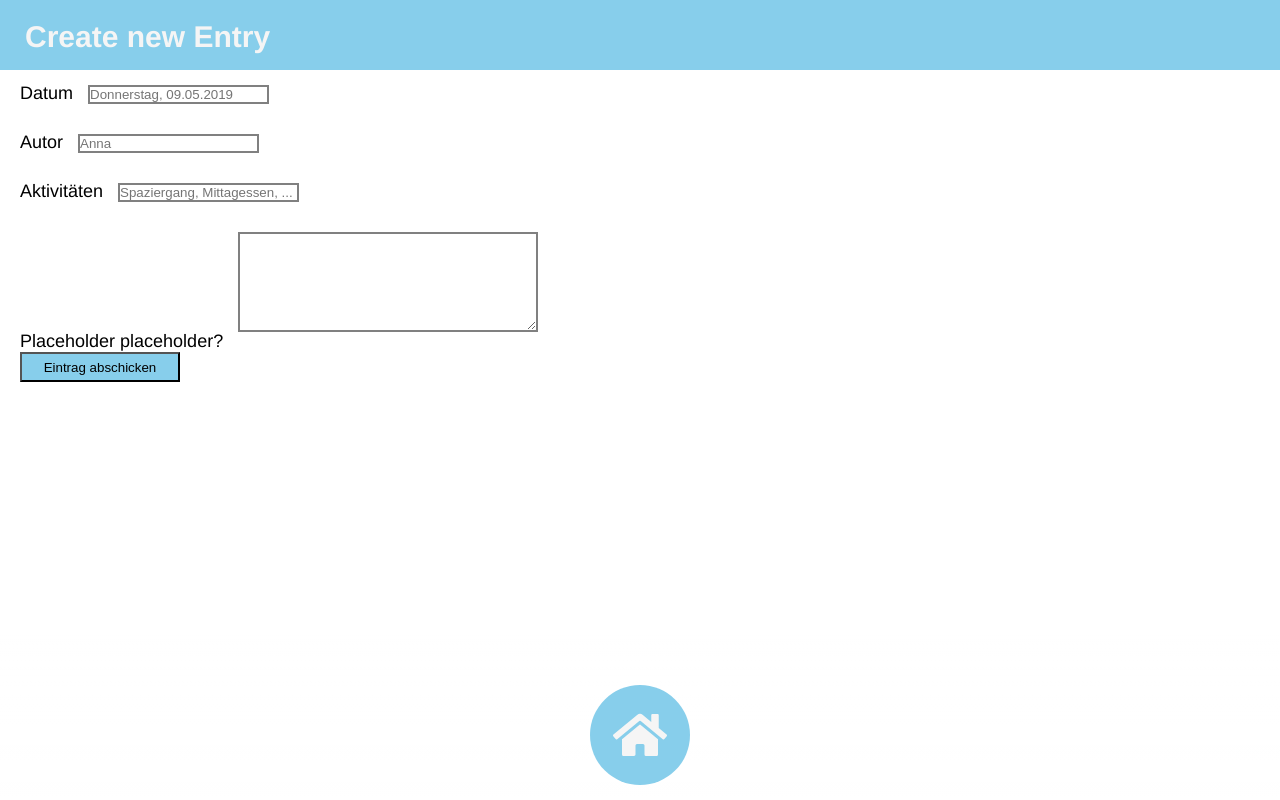
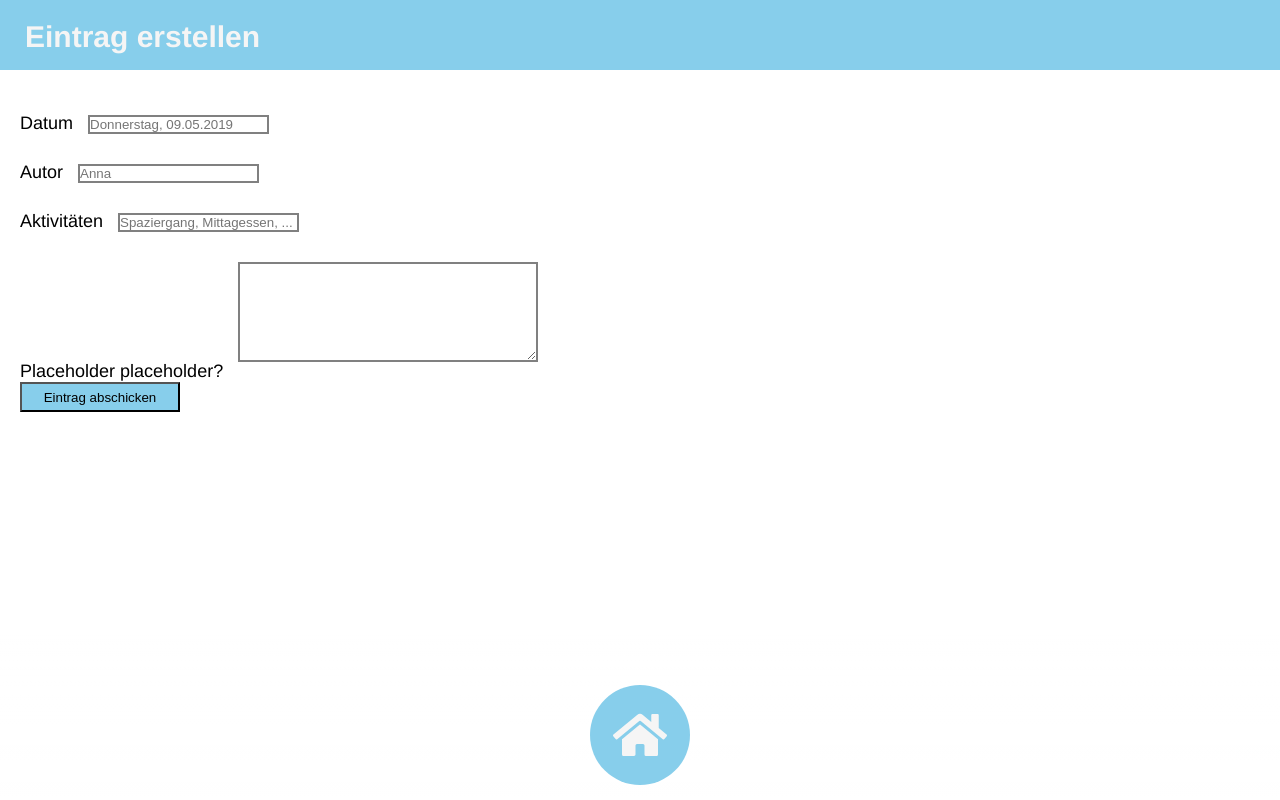
Before and after one commit to melmare/careUnity, a React (Create React App) app: page /create in a window 1280 px wide. Built offline with nearby package versions, Linux system fonts and the light colour scheme.

Commit message:
Add changes after code review

```diff
--- a/src/components/ContentContainer.js
+++ b/src/components/ContentContainer.js
@@ -1,7 +1,7 @@
 import styled from 'styled-components';
 
 const ContentContainer = styled.div`
-  padding-top: 50px;
+  padding-top: 100px;
 `;
 
 export default ContentContainer;
--- a/src/createpage/CreatePage.js
+++ b/src/createpage/CreatePage.js
@@ -8,7 +8,7 @@ export default function CreatePage({ onFormSubmit, history }) {
   return (
     <>
       <Header>
-        <Headline>Create new Entry</Headline>
+        <Headline>Eintrag erstellen</Headline>
       </Header>
       <ContentContainer>
         <Form onFormSubmit={onFormSubmit} history={history} />
--- a/src/createpage/Form.js
+++ b/src/createpage/Form.js
@@ -6,10 +6,10 @@ import SubmitButton from './SubmitButton';
 
 const StyledForm = styled.form`
   display: grid;
-  margin: 20px;
+  margin: 0 20px 20px 20px;
 `;
 export default function Form({ onFormSubmit, history }) {
-  function handleSubmit(event, onFormSubmit, history) {
+  function handleSubmit({ event, onFormSubmit, history }) {
     event.preventDefault();
     const form = event.target;
     const activities = form.activities.value
@@ -25,7 +25,9 @@ export default function Form({ onFormSubmit, history }) {
     onFormSubmit(newEntry, history);
   }
   return (
-    <StyledForm onSubmit={event => handleSubmit(event, onFormSubmit, history)}>
+    <StyledForm
+      onSubmit={event => handleSubmit({ event, onFormSubmit, history })}
+    >
       <Input
         name="title"
         label="Datum"
--- a/src/newspage/NewsList.js
+++ b/src/newspage/NewsList.js
@@ -1,18 +1,12 @@
 import React from 'react';
 import Entry from './Entry';
-import styled from 'styled-components';
 
-const NewsListContainer = styled.section`
-  &:first-child {
-    padding-top: 40px;
-  }
-`;
 export default function NewsList({ newsList }) {
   return (
-    <NewsListContainer>
+    <>
       {newsList.map(entry => (
         <Entry entry={entry} />
       ))}
-    </NewsListContainer>
+    </>
   );
 }
```
Also changed, not shown: .docz/app/db.json.
